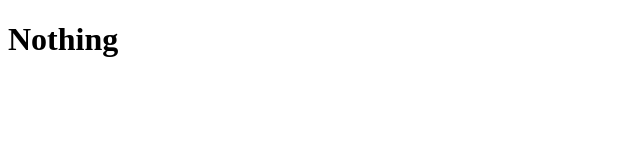
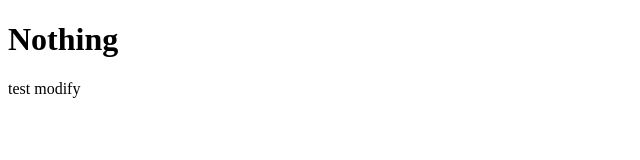
Before and after one commit to mosogor/mosogor.github.io, a plain HTML site: page index.html in a window 1280 px wide. Shown: the full height of the page, 0-640 px from the left. Drawn offline with Linux system fonts and the light colour scheme.

Commit message:
test modify

```diff
--- a/index.html
+++ b/index.html
@@ -6,5 +6,6 @@
 </head>
 <body>
 	<h1>Nothing</h1>
+	<p>test modify</p>
 </body>
 </html>
```
